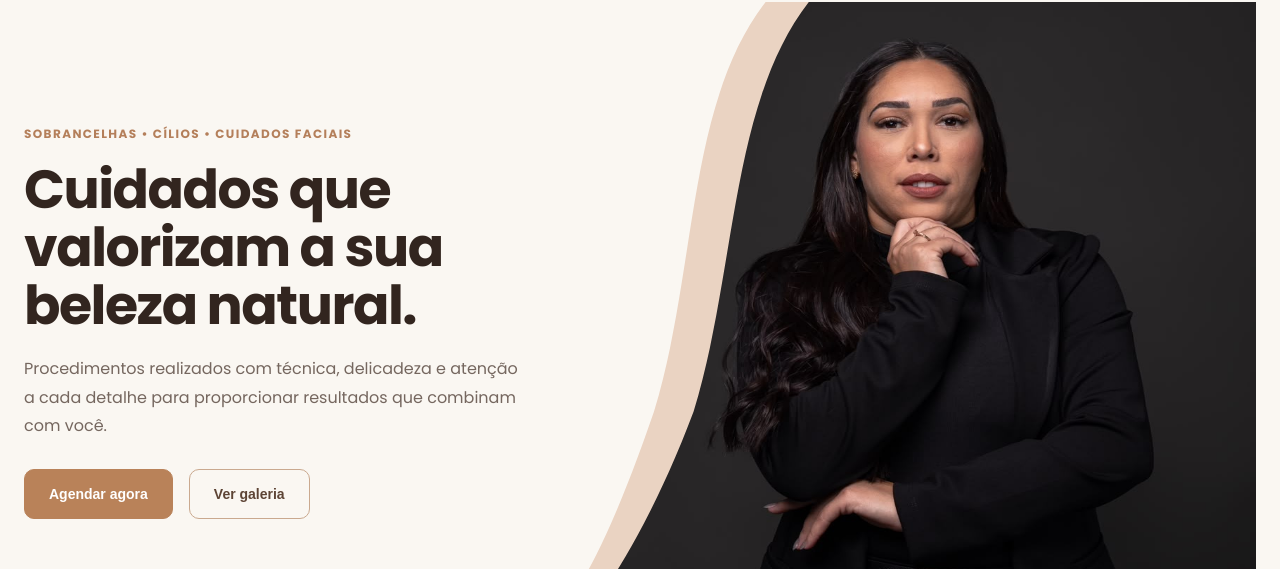
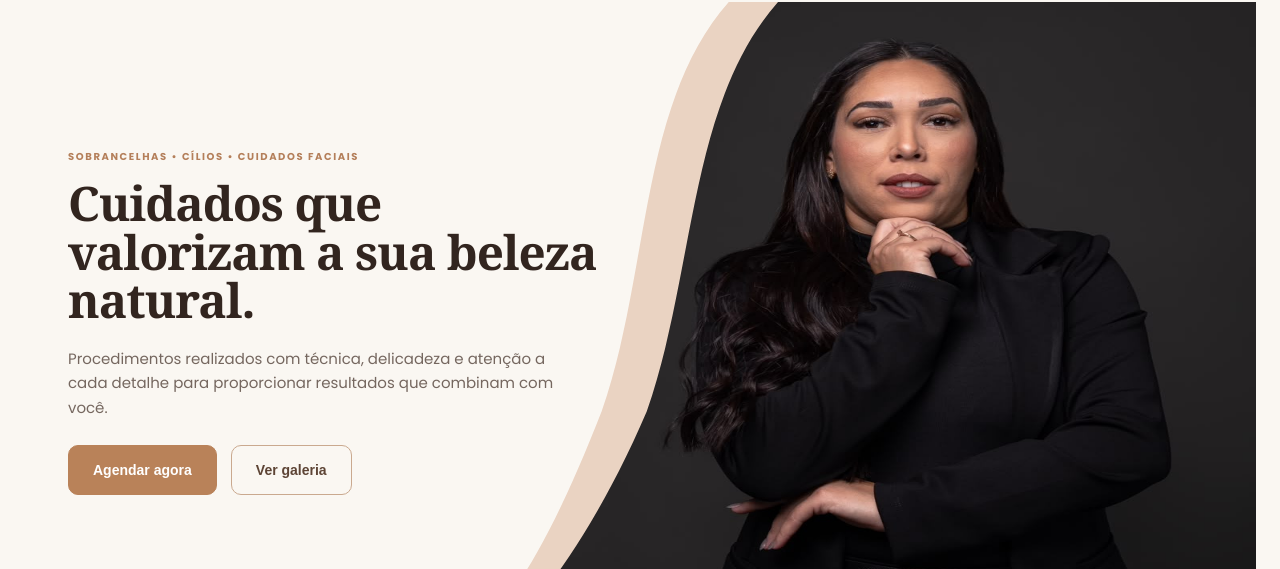
Before and after one commit to mouralph-del/BeautyFlow, a React (Vite) app: page / in a window 1280 px wide. Shown: the part 161-730 px from the top of the page. Built offline with nearby package versions, Linux system fonts and the light colour scheme; no server answers; the database is empty.

Commit message:
Refine home hero composition

```diff
--- a/src/components/Hero/Hero.css
+++ b/src/components/Hero/Hero.css
@@ -120,9 +120,9 @@
   margin: 0 auto;
   padding: 52px 0 54px;
   display: grid;
-  grid-template-columns: minmax(0, 0.82fr) minmax(560px, 1.18fr);
+  grid-template-columns: minmax(0, 0.96fr) minmax(0, 1.04fr);
   align-items: center;
-  gap: 8px;
+  gap: 0;
   overflow: hidden;
   isolation: isolate;
 }
@@ -133,7 +133,8 @@
 
 .hero-content {
   width: 100%;
-  max-width: 620px;
+  max-width: 650px;
+  padding-left: 44px;
 
   display: flex;
   flex-direction: column;
@@ -142,43 +143,46 @@
 
 .hero-eyebrow {
   display: block;
-  margin-bottom: 18px;
+  margin-bottom: 14px;
 
   color: #b47f5a;
-  font-size: 12px;
+  font-size: 10px;
   font-weight: 700;
-  letter-spacing: 1.4px;
+  letter-spacing: 1.6px;
 }
 
 .hero-content h1 {
-  max-width: 720px;
+  max-width: 650px;
   margin: 0;
 
   color: #32251f;
-  font-size: clamp(42px, 4.2vw, 64px);
+  font-family: Georgia, "Times New Roman", serif;
+  font-size: clamp(44px, 3.72vw, 58px);
   font-weight: 700;
-  line-height: 1.08;
-  letter-spacing: -1.5px;
+  line-height: 1.02;
+  letter-spacing: -1px;
 }
 
-.hero-content h1 span {
-  color: #b98259;
+.hero-title-line {
+  display: block;
+  color: inherit;
 }
 
 .hero-description {
-  max-width: 520px;
-  margin: 20px 0 0;
+  max-width: 500px;
+  margin: 22px 0 0;
 
   color: #75675f;
-  font-size: 16px;
-  line-height: 1.8;
+  font-size: 15px;
+  font-weight: 400;
+  line-height: 1.65;
 }
 
 .hero-actions {
   display: flex;
   align-items: center;
-  gap: 16px;
-  margin-top: 28px;
+  gap: 14px;
+  margin-top: 24px;
 }
 
 .hero-primary-button,
@@ -218,11 +222,11 @@
 .hero-photo {
   position: relative;
   justify-self: end;
-  width: min(720px, 100%);
+  width: min(960px, calc(100% + 180px));
   min-width: 0;
   margin: 0;
   overflow: hidden;
-  transform: translateX(28px);
+  transform: translateX(64px);
   z-index: 1;
 }
 
@@ -250,6 +254,7 @@
 
   .hero-content {
     width: 100%;
+    padding-left: 0;
   }
 
   .hero-photo {
@@ -272,7 +277,7 @@
 @media (max-width: 560px) {
   .home-hero { padding: 38px 16px 34px; }
   .hero-eyebrow { margin-bottom:14px; font-size:11px; line-height:1.55; }
-  .hero-content h1 { font-size:36px; line-height:1.1; letter-spacing:-1px; }
+  .hero-content h1 { font-size:38px; line-height:1.06; letter-spacing:-.6px; }
   .hero-description { margin-top:16px; font-size:15px; line-height:1.65; }
   .hero-photo__shape { height:min(128vw, 520px); }
   .hero-actions {
--- a/src/components/Hero/Hero.jsx
+++ b/src/components/Hero/Hero.jsx
@@ -7,6 +7,8 @@ function Hero() {
   const navigate = useNavigate();
   const { studio } = usePublicSettings();
   const site = studio.site;
+  const useEditorialTitle =
+    site.home_title === "Um momento especial come\u00e7a aqui";
 
   return (
     <section className="home-hero">
@@ -15,7 +17,20 @@ function Hero() {
           SOBRANCELHAS • CÍLIOS • CUIDADOS FACIAIS
         </span>
 
-        <h1>{site.home_title}</h1>
+        <h1 aria-label={site.home_title}>
+          {useEditorialTitle ? (
+            <>
+              <span aria-hidden="true" className="hero-title-line">
+                Um momento
+              </span>
+              <span aria-hidden="true" className="hero-title-line">
+                especial come&ccedil;a aqui
+              </span>
+            </>
+          ) : (
+            site.home_title
+          )}
+        </h1>
 
         <p className="hero-description">
           Procedimentos realizados com técnica, delicadeza e atenção a cada
```
